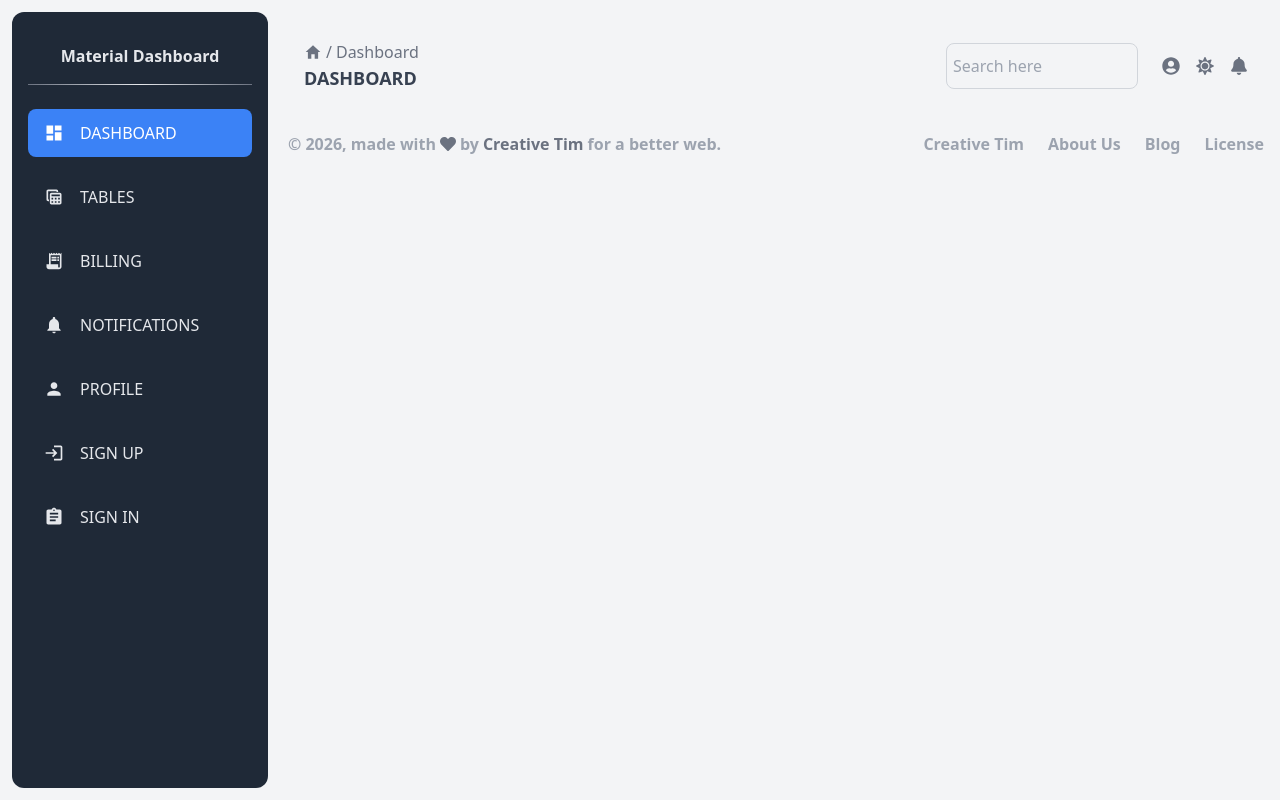
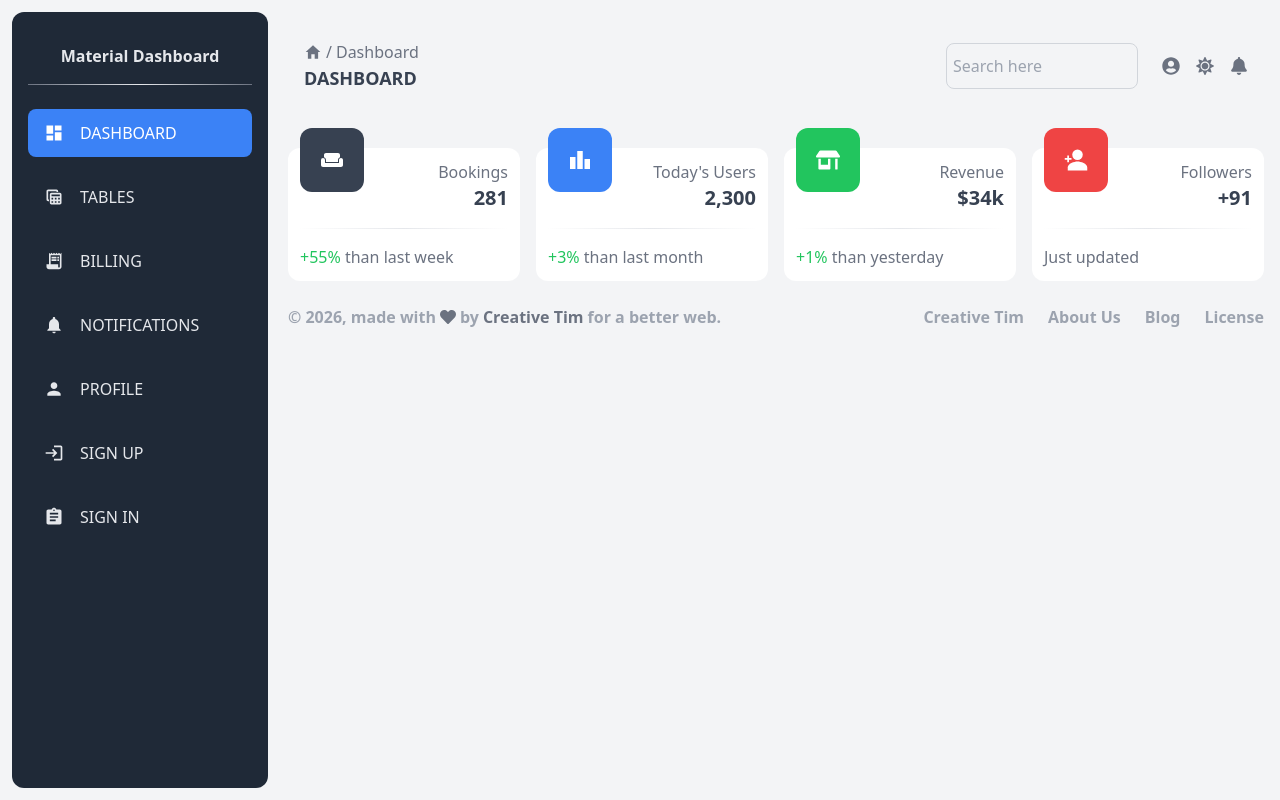
Before and after one commit to mahmoudYousf2005/Dashboard, a React (Vite) app: page /dashboard in a window 1280 px wide. Built offline with nearby package versions, Linux system fonts and the light colour scheme.

Commit message:
feat: add chartsData

```diff
--- a/src/layout/dashboard/DashboardPage.jsx
+++ b/src/layout/dashboard/DashboardPage.jsx
@@ -1,8 +1,8 @@
-
+import StatsCards from "./component/StatsCards"
 const DashboardPage = () => {
   return (
     <div>
-
+      <StatsCards/>
     </div>
   )
 }
--- /dev/null
+++ b/src/layout/dashboard/data/chartsData.js
@@ -0,0 +1,6 @@
+
+export const chart = [
+    {id:1 , color:"bg-blue-500" , title:"Website Views" , description: "Last Campaign Performance" , Footer:"campaign sent 2 days ago"},
+    {id:2 , color:"bg-green-500" , title:"Daily Sales" , description: "15% increase in today sales" , Footer:"updated 4 min ago"},
+    {id:3 , color:"bg-gray-800" , title:"Completed Tasks" , description: "Last Campaign Performance" , Footer:"just updated"},
+]
```
